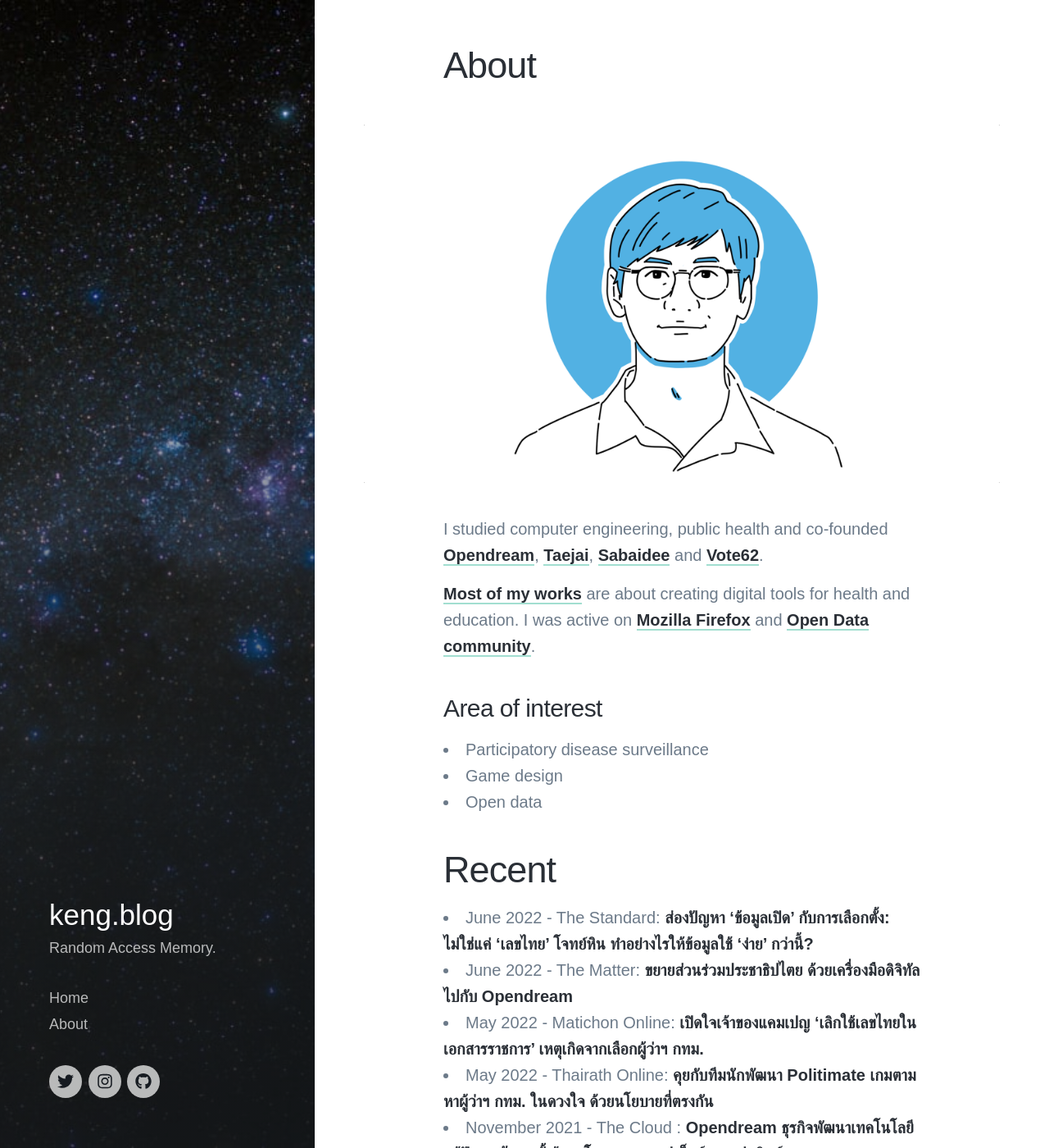
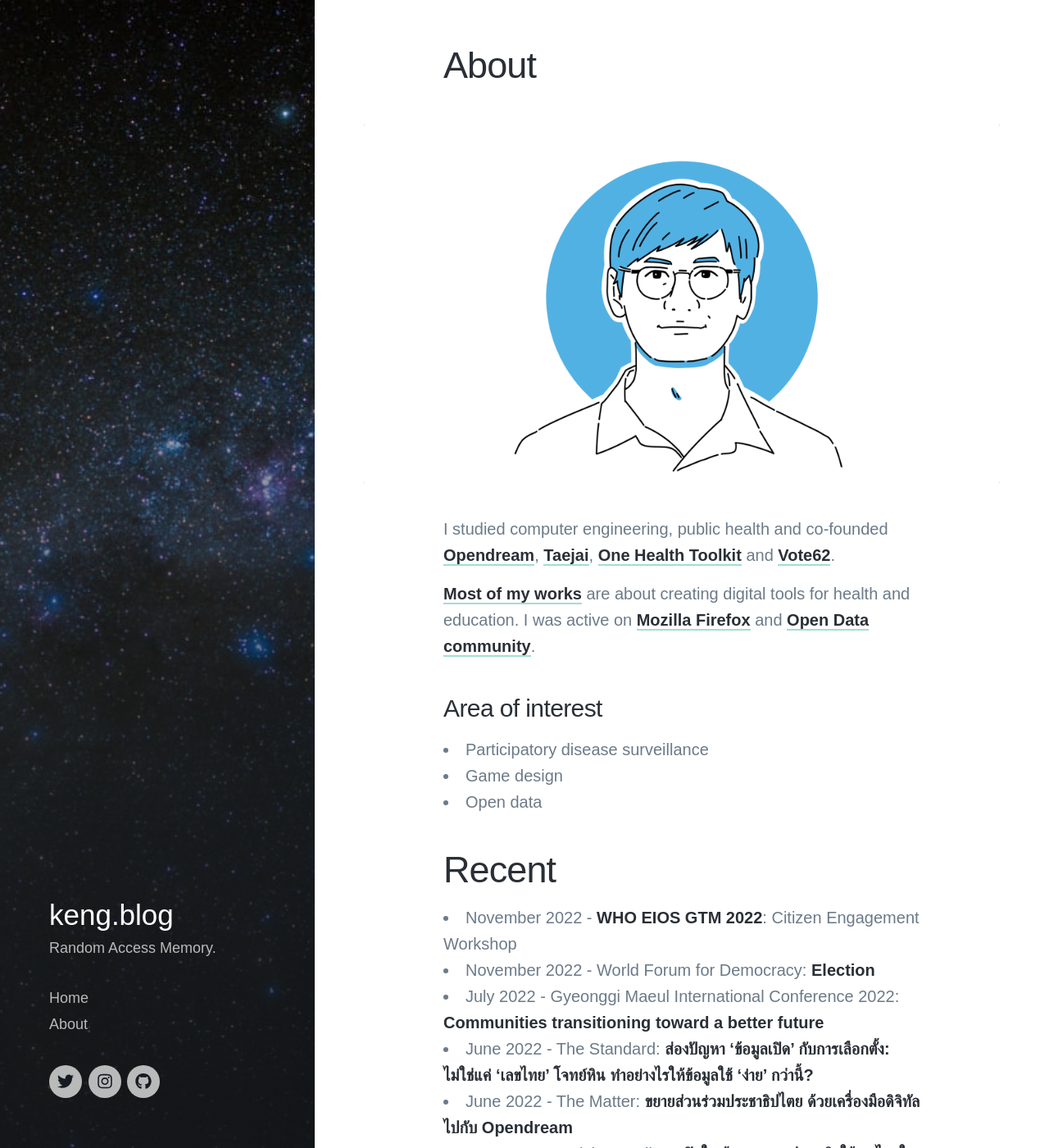
Before and after one commit to kengggg/kengggg.github.io, a Jekyll site: the page built from _pages/about.md, in a window 1280 px wide and 1400 px high. Shown: the whole window at 82% size. Built offline with Jekyll 4.4.1, drawn with Linux system fonts in a browser that asks for light colours; nearby versions of some CDN libraries; some web fonts are replaced.

Commit message:
add more recent in about.md, fix typo

```diff
--- a/_pages/about.md
+++ b/_pages/about.md
@@ -7,7 +7,7 @@
 
 ![](/images/generic/about-image.webp)
 
-I studied computer engineering, public health and co-founded [Opendream][1], [Taejai][15], [Sabaidee][16] and [Vote62][17].
+I studied computer engineering, public health and co-founded [Opendream][1], [Taejai][15], [One Health Toolkit][16] and [Vote62][17].
 
 [Most of my works][2] are about creating digital tools for health and education. I was active on [Mozilla Firefox][3] and [Open Data community][4].
 
@@ -18,6 +18,9 @@
 - Open data
 
 ## Recent
+- November 2022 - [WHO EIOS GTM 2022][30]: Citizen Engagement Workshop
+- November 2022 - World Forum for Democracy: [Election][29]
+- July 2022 - Gyeonggi Maeul International Conference 2022: [Communities transitioning toward a better future][28]
 - June 2022 - The Standard: [ส่องปัญหา ‘ข้อมูลเปิด’ กับการเลือกตั้ง: ไม่ใช่แค่ ‘เลขไทย’ โจทย์หิน ทำอย่างไรให้ข้อมูลใช้ ‘ง่าย’ กว่านี้?][27]
 - June 2022 - The Matter: [ขยายส่วนร่วมประชาธิปไตย ด้วยเครื่องมือดิจิทัล ไปกับ Opendream][26]
 - May 2022 - Matichon Online: [เปิดใจเจ้าของแคมเปญ ‘เลิกใช้เลขไทยในเอกสารราชการ’ เหตุเกิดจากเลือกผู้ว่าฯ กทม.][25]
@@ -51,7 +54,7 @@
 [13]: https://www.researchgate.net/publication/261959492_Participatory_disease_detection_through_digital_volunteerism_how_the_doctorme_application_aims_to_capture_data_for_faster_disease_detection_in_thailand
 [14]: https://solve.mit.edu/articles/meet-the-solver-teams-health-security-pandemics
 [15]: https://taejai.com
-[16]: https://play.google.com/store/apps/details?id=com.opendream.android.Sabaidee101
+[16]: https://onehealthtoolkit.org
 [17]: https://vote62.com
 [18]: https://www.thairath.co.th/lifestyle/tech/1994783
 [19]: https://vimeo.com/480642691
```
Also changed, not shown: other parts of _pages/about.md (+3 -0 lines), _posts/2021-08-08-japanese-communist-party.md (+1 -1 lines).
